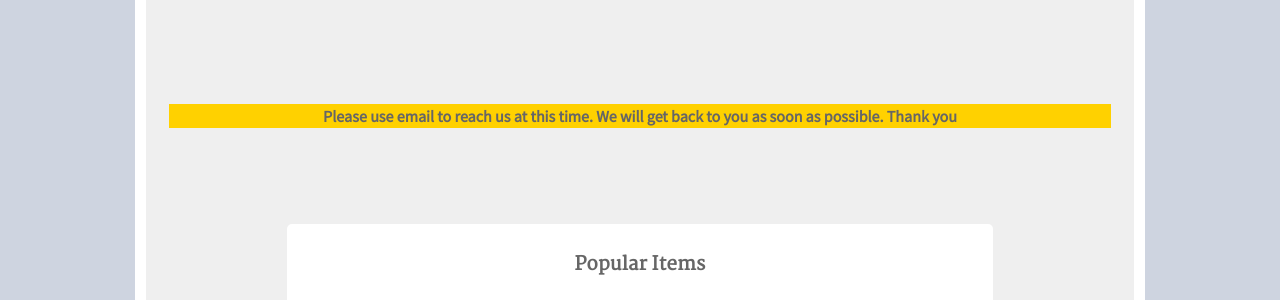
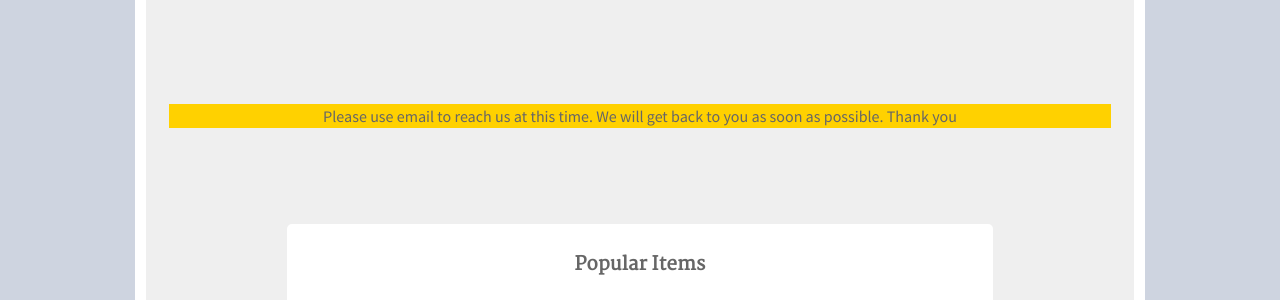
Before and after one commit to TBleess/Website_New, a Jekyll site: the page built from pages/0_Homepage_and_Footer_Links/index.md, in a window 1280 px wide. Shown: the part 617-917 px from the top of the page. Built offline with Jekyll 4.4.1, drawn with Linux system fonts in a browser that asks for light colours.

Commit message:
Update _homepageHeader.html

```diff
--- a/_includes/_homepageHeader.html
+++ b/_includes/_homepageHeader.html
@@ -48,6 +48,6 @@
 </section>
 <div data-type="countdown" data-id="1764071" class="tickcounter" style="width: 80%; height: 80%; position: relative; margin: auto; padding-bottom: 10%"><a href="//www.tickcounter.com/countdown/1764071/2020-census-countdown" title="2020 Census Countdown">2020 Census Countdown</a><a href="//www.tickcounter.com/" title="Countdown">Countdown</a>
 </div>
-<div style="background-color:#FFD100;font-weight:bold"><p class="center">Please use email to reach us at this time. We will get back to you as soon as possible. Thank you</p></div>
+<div style="background-color:#FFD100;font-weight:bold;font-weight:400"><p class="center">Please use email to reach us at this time. We will get back to you as soon as possible. Thank you</p></div>
 <script>(function(d, s, id) { var js, pjs = d.getElementsByTagName(s)[0]; if (d.getElementById(id)) return; js = d.createElement(s); js.id = id; js.src = "//www.tickcounter.com/static/js/loader.js"; pjs.parentNode.insertBefore(js, pjs); }(document, "script", "tickcounter-sdk"));</script>
 <br>
```
